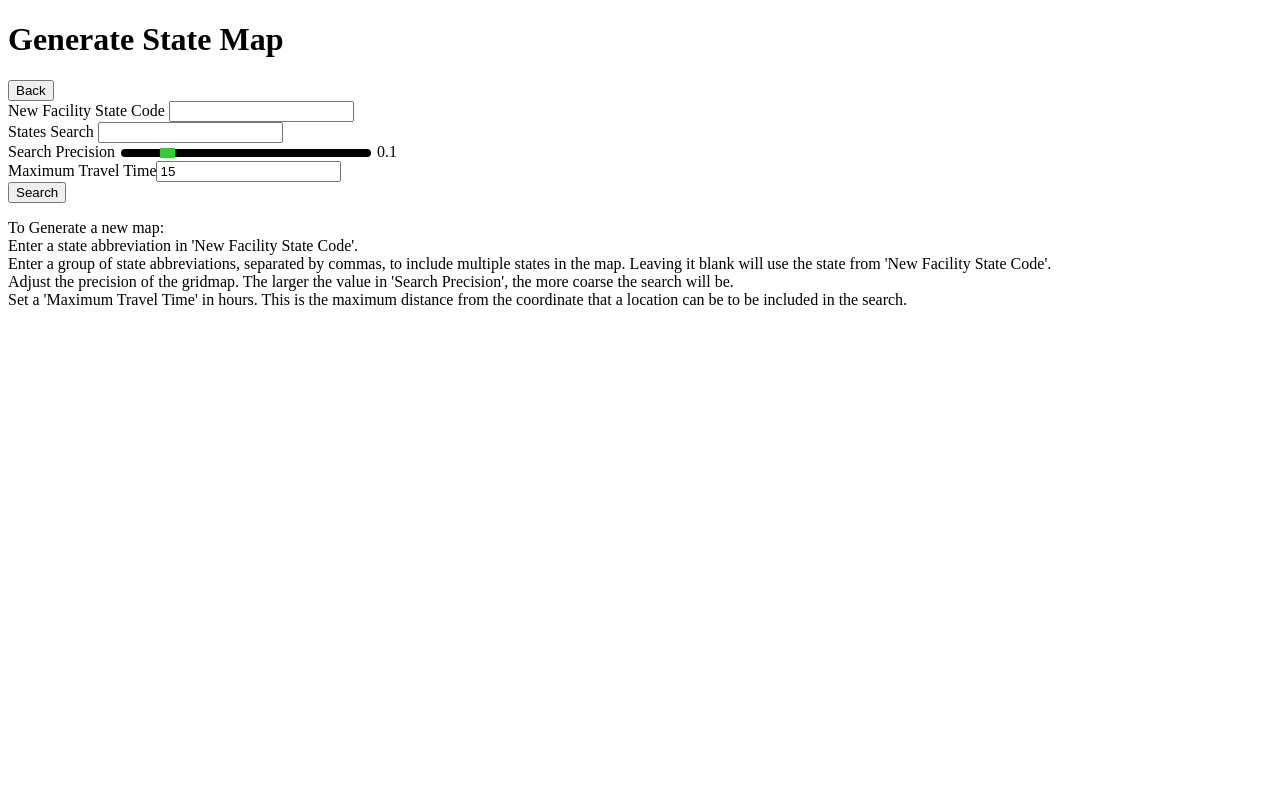
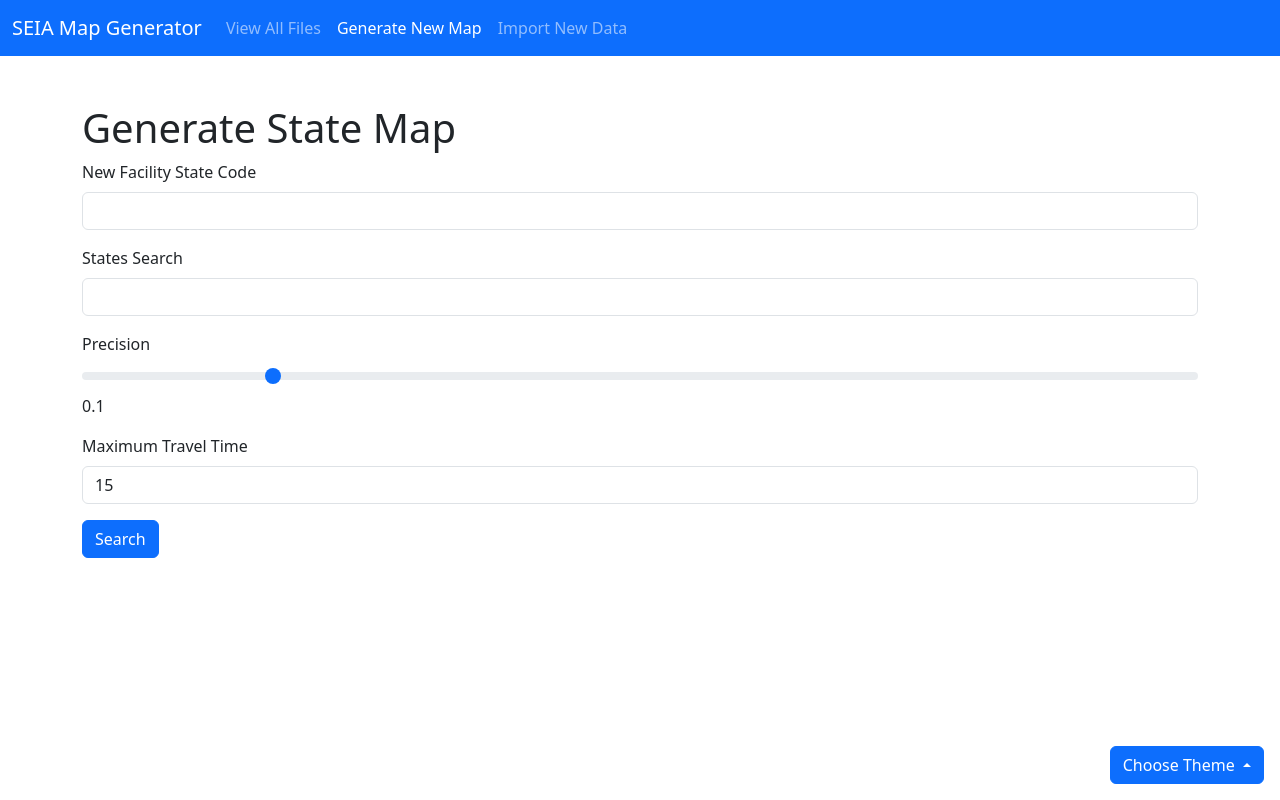
Before and after one commit to Wayto0blivion/Solar-Panel-Project-Front-End, a Flask app: page /state-search in a window 1280 px wide. Run offline with Flask 3, Linux system fonts and the light colour scheme; some libraries are stand-ins or nearby versions.

Commit message:
Updated rest of HTML to Bootstrap 5.

```diff
--- a/__init__.py
+++ b/__init__.py
@@ -27,7 +27,7 @@ def create_app():
         if 'theme' in session:
             app.config['BOOTSTRAP_BOOTSWATCH_THEME'] = session['theme']
         else:
-            app.config['BOOTSTRAP_BOOTSWATCH_THEME'] = 'spacelab'
+            app.config['BOOTSTRAP_BOOTSWATCH_THEME'] = 'minty'
 
     db.init_app(app)
 
--- a/forms.py
+++ b/forms.py
@@ -14,7 +14,7 @@ class WeightForm(FlaskForm):
 
 
 class ImportForm(FlaskForm):
-    file = FileField('CSV', validators=[DataRequired()])
+    file = FileField('SEIA File', validators=[DataRequired()])
     submit = SubmitField('Import', validators=[Optional()])
 
 
--- a/templates/_base.html
+++ b/templates/_base.html
@@ -32,6 +32,8 @@
             </div>
         </div>
     </nav>
+
+    {{ render_messages(default_category='secondary', dismissible=True, dismiss_animate=True) }}
 
     {% block content %}{% endblock %}
 
--- a/templates/webviews_search.html
+++ b/templates/webviews_search.html
@@ -1,71 +1,57 @@
-<!DOCTYPE html>
-<html lang="en">
-<head>
-    <meta charset="UTF-8">
-    <title>Optimize State Location</title>
+{% extends '_base.html' %}
 
-    <style>
-        input[type="range"] {
-            -webkit-appearance: none;
-            appearance: none;
-            width: 250px;
-            height: 8px;
-            background: black;
-            outline: none;
-            border-radius: 5px;
-        }
-        input[type="range"]::-webkit-slider-thumb {
-            -webkit-appearance: none;
-            appearance: none;
-            width: 15px;
-            height: 10px;
-            background: limegreen;
-            cursor: pointer;
-        }
-        {#input[type="range"] {}#}
-    </style>
-</head>
-<body>
-    <h1>Generate State Map</h1>
-    <div>
-        <a href="{{ url_for('webviews.web_home') }}">
-            <button>Back</button>
-        </a>
-        <form method="POST" enctype="multipart/form-data">
-            {{ form.csrf_token }}
-            {{ form.hidden_tag() }}
-            <span>{{ form.new_facility_state_code.label }}
-            {{ form.new_facility_state_code }}</span>
-            <br>
-            <span>{{ form.states_search.label }}
-            {{ form.states_search }}</span>
-            <br>
-            <span><label for="slider">Search Precision</label>
-            <input
-            type="range"
-            id="slider"
-            name="slider"
-            min="0.02"
-            max="0.5"
-            step="0.01"
-            value="{{ form.precision.data or form.precision.default }}"
-            oninput="this.nextElementSibling.value = this.value"
-            >
-            <output>{{ form.precision.data or form.precision.default }}</output></span>
-            <br>
-            <span>{{ form.max_travel_time.label }}{{ form.max_travel_time }}</span>
-            <br>
-            {{ form.submit }}
-        </form>
+{% from 'bootstrap5/form.html' import render_form, render_field %}
+
+{% block title %}Optimize State Location{% endblock %}
+
+{% block content %}
+<div class="container">
+    <h1 class="mt-5">Generate State Map</h1>
+
+    <form method="POST" enctype="multipart/form-data">
+        {{ form.hidden_tag() }}
+
+        <!-- Render Individual Fields -->
+        {{ render_field(form.new_facility_state_code) }}
+        {{ render_field(form.states_search) }}
+
+        <!-- Customize the Slider Field -->
+        <div class="mb-3">
+            {{ form.precision.label(class="form-label") }}
+            {{ form.precision(
+                class="form-range",
+                type="range",
+                min="0.02",
+                max="0.5",
+                step="0.01",
+                value=form.precision.data or form.precision.default,
+                oninput="outputPrecision.value = precision.value",
+                id="precision"
+            ) }}
+            <output id="outputPrecision">{{ form.precision.data or form.precision.default }}</output>
+        </div>
+
+        {{ render_field(form.max_travel_time) }}
+
+        <!-- Render the Submit Button -->
+        {{ render_field(form.submit) }}
+    </form>
+
+    <div class="mt-4">
+        <!-- ... (Your instructions or additional content) ... -->
     </div>
-    <div>
-        <p>
-            To Generate a new map: <br>
-            Enter a state abbreviation in 'New Facility State Code'. <br>
-            Enter a group of state abbreviations, separated by commas, to include multiple states in the map. Leaving it blank will use the state from 'New Facility State Code'. <br>
-            Adjust the precision of the gridmap. The larger the value in 'Search Precision', the more coarse the search will be. <br>
-            Set a 'Maximum Travel Time' in hours. This is the maximum distance from the coordinate that a location can be to be included in the search.
-        </p>
-    </div>
-</body>
-</html>
+</div>
+
+<!-- Optional JavaScript for Slider Output -->
+<script>
+    const precisionSlider = document.getElementById('precision');
+    const outputPrecision = document.getElementById('outputPrecision');
+    precisionSlider.oninput = function() {
+        outputPrecision.value = this.value;
+    };
+</script>
+
+<div>
+
+</div>
+{% endblock %}
```
Also changed, not shown: templates/import.html (+15 -19 lines), templates/webviews_display_map.html (+6 -8 lines).
